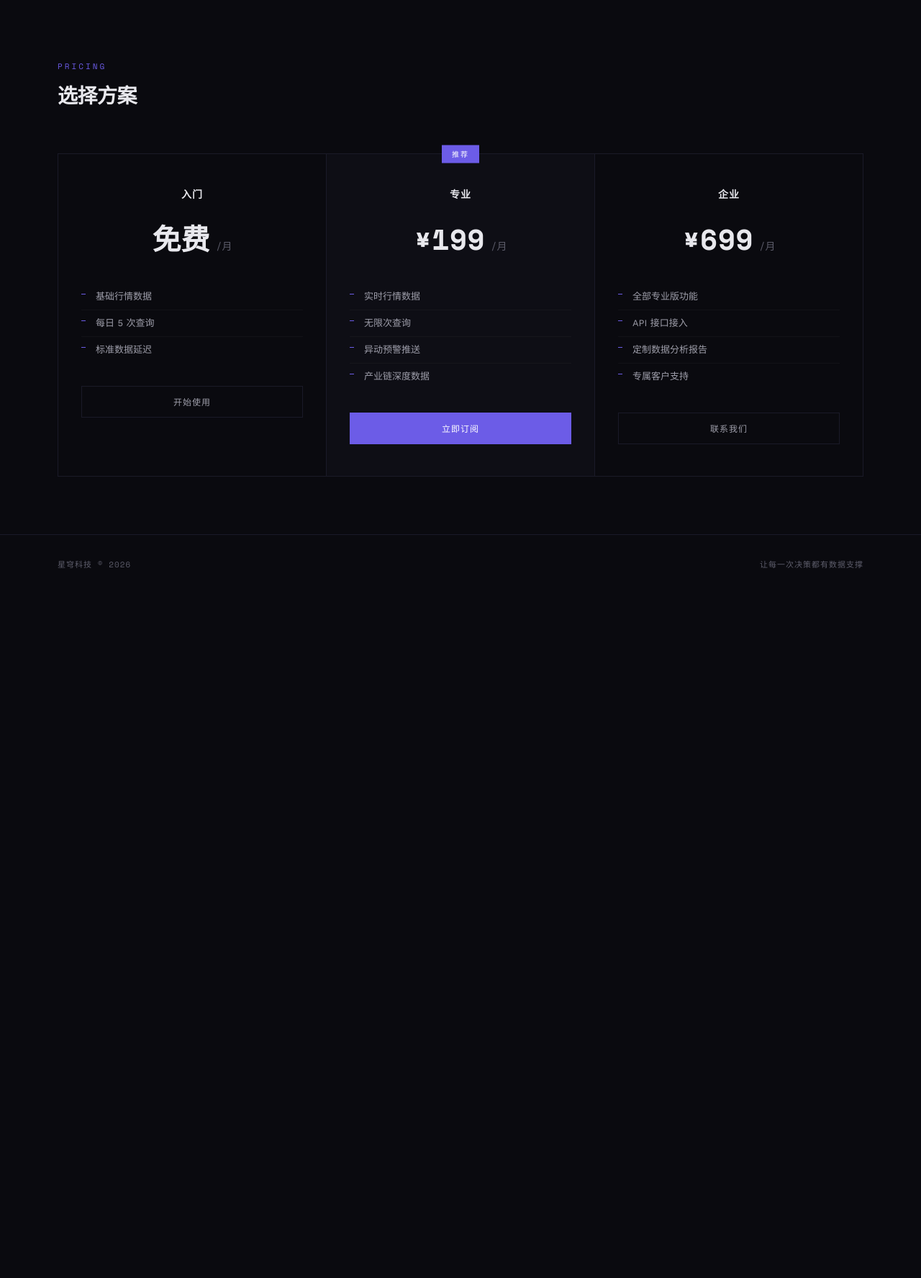
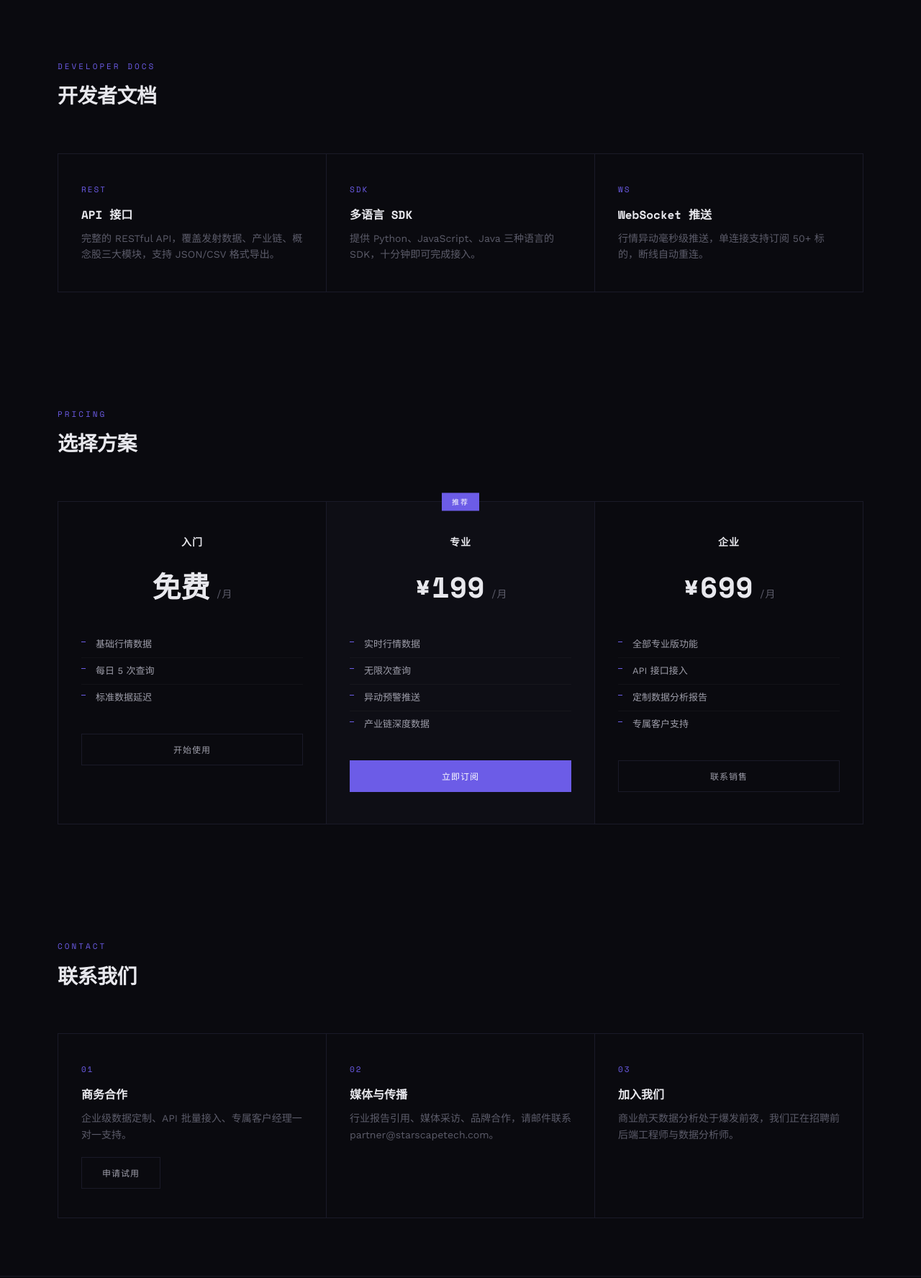
Before and after one commit to yueying12345678-sudo/my-first-web, a plain HTML site: page index.html in a window 1280 px wide. Shown: the part 1388-3163 px from the top of the page at 72% size. Before the commit the page ends 2214 px from the top, so only its background shows below. Drawn offline with nearby package versions, Linux system fonts and the light colour scheme.

Commit message:
Add docs and contact sections, fix nav structure

```diff
--- a/index.html
+++ b/index.html
@@ -397,9 +397,9 @@
     <ul class="nav-links">
       <li><a href="#">首页</a></li>
       <li><a href="#features">产品</a></li>
-      <li><a href="#features">文档</a></li>
+      <li><a href="#docs">文档</a></li>
       <li><a href="#pricing">价格</a></li>
-      <li><a href="#" onclick="openModal(); return false;">联系</a></li>
+      <li><a href="#contact">联系</a></li>
     </ul>
   </nav>
 
@@ -461,6 +461,30 @@
     </div>
   </section>
 
+  <section class="section" id="docs">
+    <div class="section-header">
+      <div class="section-label">Developer Docs</div>
+      <h2>开发者文档</h2>
+    </div>
+    <div class="features">
+      <div class="feature-card">
+        <div class="feature-number">REST</div>
+        <h3>API 接口</h3>
+        <p>完整的 RESTful API，覆盖发射数据、产业链、概念股三大模块，支持 JSON/CSV 格式导出。</p>
+      </div>
+      <div class="feature-card">
+        <div class="feature-number">SDK</div>
+        <h3>多语言 SDK</h3>
+        <p>提供 Python、JavaScript、Java 三种语言的 SDK，十分钟即可完成接入。</p>
+      </div>
+      <div class="feature-card">
+        <div class="feature-number">WS</div>
+        <h3>WebSocket 推送</h3>
+        <p>行情异动毫秒级推送，单连接支持订阅 50+ 标的，断线自动重连。</p>
+      </div>
+    </div>
+  </section>
+
   <section class="section" id="pricing">
     <div class="section-header">
       <div class="section-label">Pricing</div>
@@ -500,7 +524,32 @@
           <li>定制数据分析报告</li>
           <li>专属客户支持</li>
         </ul>
-        <button class="btn btn-outline" style="width:100%">联系我们</button>
+        <button class="btn btn-outline" style="width:100%">联系销售</button>
+      </div>
+    </div>
+  </section>
+
+  <section class="section" id="contact">
+    <div class="section-header">
+      <div class="section-label">Contact</div>
+      <h2>联系我们</h2>
+    </div>
+    <div class="features">
+      <div class="feature-card">
+        <div class="feature-number">01</div>
+        <h3>商务合作</h3>
+        <p>企业级数据定制、API 批量接入、专属客户经理一对一支持。</p>
+        <button class="btn btn-outline" style="margin-top:20px" onclick="openModal()">申请试用</button>
+      </div>
+      <div class="feature-card">
+        <div class="feature-number">02</div>
+        <h3>媒体与传播</h3>
+        <p>行业报告引用、媒体采访、品牌合作，请邮件联系 partner@starscapetech.com。</p>
+      </div>
+      <div class="feature-card">
+        <div class="feature-number">03</div>
+        <h3>加入我们</h3>
+        <p>商业航天数据分析处于爆发前夜，我们正在招聘前后端工程师与数据分析师。</p>
       </div>
     </div>
   </section>
```
